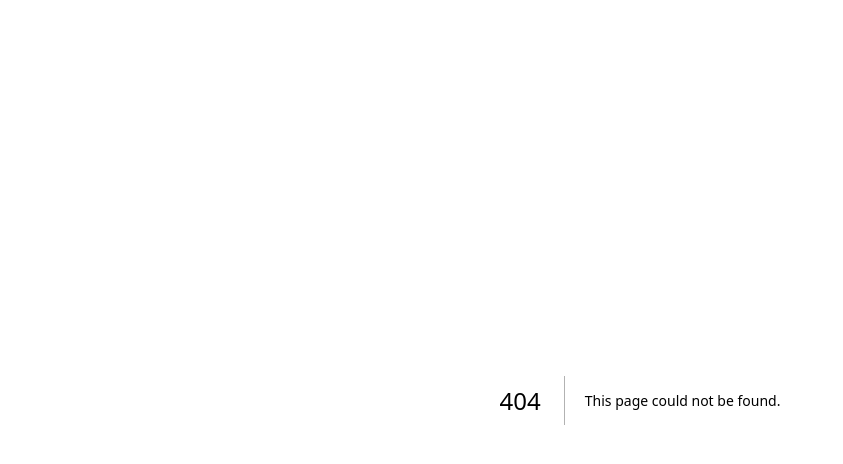
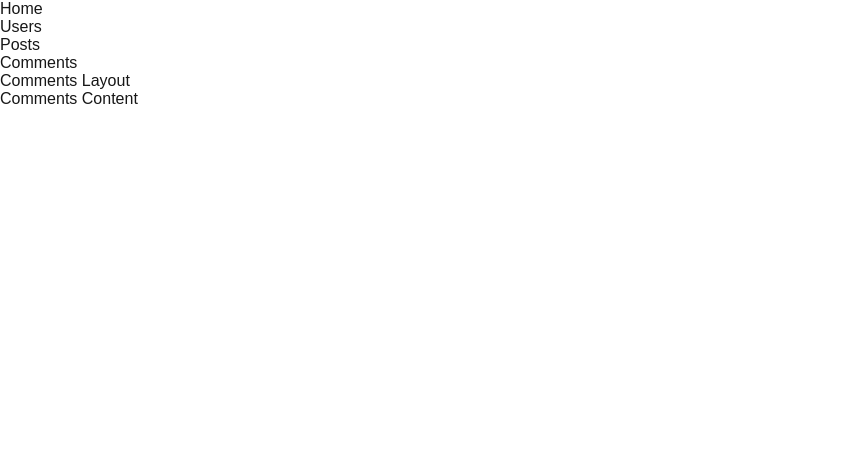
Before and after one commit to Dronvpadlo/nextjs-2025, a Next.js app: page /comments in a window 1280 px wide. Before the commit this address had no page. Shown: the top 464 px of the page, without its empty margins (0-843 px from the left). Built offline with nearby package versions, Linux system fonts and the light colour scheme.

Commit message:
lesson 1.3 commit

```diff
--- /dev/null
+++ b/src/app/comments/layout.tsx
@@ -0,0 +1,16 @@
+import {Metadata} from "next";
+
+export const metadata: Metadata = {
+    title: ''
+}
+type Props = { children: React.ReactNode }
+const CommentsLayout = ({children}: Props) => {
+    return (
+        <div>
+            Comments Layout
+            {children}
+        </div>
+    );
+};
+
+export default CommentsLayout;
--- /dev/null
+++ b/src/app/comments/page.tsx
@@ -0,0 +1,11 @@
+import React from 'react';
+
+const CommentsPage = () => {
+    return (
+        <div>
+            Comments Content
+        </div>
+    );
+};
+
+export default CommentsPage;
--- a/src/app/layout.tsx
+++ b/src/app/layout.tsx
@@ -1,6 +1,7 @@
 import type { Metadata } from "next";
 import { Geist, Geist_Mono } from "next/font/google";
 import "./globals.css";
+import MenuComponent from "@/components/MenuComponent";
 
 const geistSans = Geist({
   variable: "--font-geist-sans",
@@ -25,6 +26,7 @@ export default function RootLayout({
   return (
     <html lang="en">
       <body className={`${geistSans.variable} ${geistMono.variable}`}>
+      <MenuComponent/>
         {children}
       </body>
     </html>
--- /dev/null
+++ b/src/components/MenuComponent.tsx
@@ -0,0 +1,15 @@
+import React from 'react';
+import Link from "next/link";
+
+const MenuComponent = () => {
+    return (
+        <div>
+            <Link href={'/'}>Home</Link> <br/>
+            <Link href={'/users'}>Users</Link> <br/>
+            <Link href={'/posts'}>Posts</Link> <br/>
+            <Link href={'/comments'}>Comments</Link> <br/>
+        </div>
+    );
+};
+
+export default MenuComponent;
```
Also changed, not shown: src/app/posts/layout.tsx (added, +16 -0 lines), src/app/posts/page.tsx (added, +11 -0 lines), src/app/users/layout.tsx (added, +16 -0 lines), src/app/users/page.tsx (added, +11 -0 lines).
